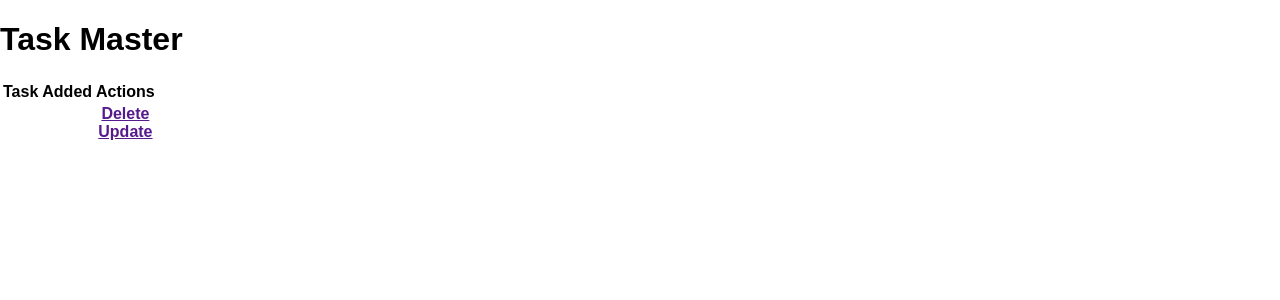
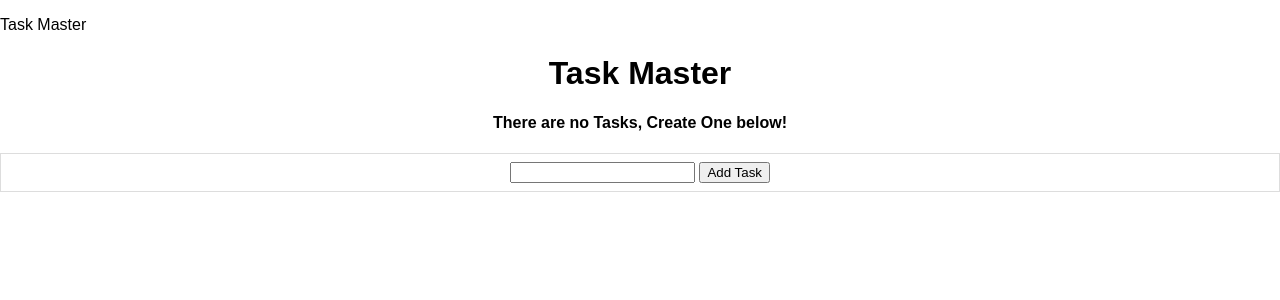
Before and after one commit to AngeloRafael02/Self_Archives, a Flask app: page / in a window 1280 px wide. Shown: the top 300 px of the page. Run offline with Flask 2, Linux system fonts and the light colour scheme; data that the repository does not hold is empty.

Commit message:
made a todoList from Flask Framework, to be documented

```diff
--- a/Python/Flask/FlaskPythonNotes.py
+++ b/Python/Flask/FlaskPythonNotes.py
@@ -1,5 +1,5 @@
 
-from flask import Flask, render_template, url_for
+from flask import Flask, redirect, render_template, url_for, request, redirect
 from flask_sqlalchemy import SQLAlchemy
 from datetime import datetime
 
@@ -10,14 +10,49 @@ db = SQLAlchemy(app)
 class Todo(db.Model):
     id = db.Column(db.Integer, primary_key=True)
     content = db.Column(db.String(200),nullable=False)
-    date_created = db.Column(db.DateTime, default=datetime.utcnow)
+    date_created = db.Column(db.DateTime, default=datetime.utcnow) #new todo, date created will be set the the current time
 
-    def __repr__(self):
+    def __repr__(self): #returns a string when you make a new element
         return '<Task %r>' % self.id
 
-@app.route('/')
+@app.route('/', methods=['POST','GET']) #CREATE
 def index():
-    return render_template('index.html')
+    if request.method == 'POST':
+        task_content = request.form['content']
+        new_task = Todo(content=task_content)
+        try:
+            db.session.add(new_task)
+            db.session.commit()
+            return redirect('/')
+        except:
+            return 'There was an issue adding your task.'
+    else:
+        tasks = Todo.query.order_by(Todo.date_created).all()
+        return render_template('index.html', tasks = tasks)
+
+@app.route('/delete/<int:id>') #DELETE
+def delete(id):
+    task_to_delete = Todo.query.get_or_404(id)
+    try:
+        db.session.delete(task_to_delete)
+        db.session.commit()
+        return redirect('/')
+    except:
+        return 'There was an issue deleting your task.'
+
+@app.route('/update/<int:id>', methods=['POST','GET']) #UPDATE
+def update(id):
+    task = Todo.query.get_or_404(id)
+    if request.method == 'POST':
+        task.content = request.form['content']
+        try:
+            db.session.commit()
+            return redirect('/')
+        except:
+            return 'There was an issue updating your task.'
+    else:
+        return render_template('update.html', task=task)
+
 
 if __name__ == "__main__":
     app.run(debug=True)
--- a/Python/Flask/static/css/main.css
+++ b/Python/Flask/static/css/main.css
@@ -3,3 +3,25 @@ body{
     font-family: sans-serif;
     color:black;
 }
+h1,h4{
+    text-align: center;
+}
+a{
+    text-decoration: none;
+}
+table{
+    font-family: arial, sans-serif;
+    border-collapse: collapse;
+    width: 100%;
+}
+td, th {
+    border: 1px solid #dddddd;
+    text-align: left;
+    padding: 8px;
+}
+form{
+    align-items: center;
+    border: 1px solid #dddddd;
+    text-align: center;
+    padding: 8px;
+}
--- a/Python/Flask/templates/index.html
+++ b/Python/Flask/templates/index.html
@@ -1,26 +1,38 @@
 {% extends 'base.html' %}
 
 {% block head %}
-
+<p>Task Master</p>
 {% endblock %}
 
 {% block body %}
 <div class="content">
     <h1>Task Master</h1>
+    {% if tasks | length < 1 %}
+    <h4>There are no Tasks, Create One below!</h4>
+    {% else %}
     <table>
         <tr>
             <th>Task</th>
             <th>Added</th>
             <th>Actions</th>
         </tr>
-        <tr>
-            <th></th>
-            <th></th>
-            <th>
-                <a href="">Delete</a><br>
-                <a href="">Update</a>
-            </th>
-        </tr>
+
+        {% for task in tasks %}
+            <tr>
+                <td>{{ task.content }}</td>
+                <td>{{ task.date_created.date() }}</td>
+                <td>
+                    <a href="/delete/{{task.id}}">Delete</a><br>
+                    <a href="/update/{{task.id}}">Update</a>
+                </td>
+            </tr>
+        {% endfor %}
     </table>
+    {% endif %}
+
+    <form action="/" method="post">
+        <input type="text" name="content" id="content">
+        <input type="submit" value="Add Task">
+    </form>
 </div>
 {% endblock %}
```
Also changed, not shown: Python/Flask/templates/update.html (added, +16 -0 lines), Python/Flask/test.db.
